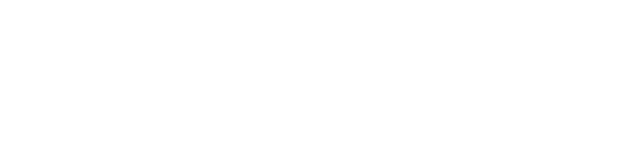
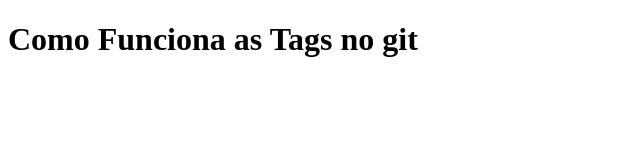
Before and after one commit to RodrigoAggio/curso_git_1, a plain HTML site: page index.html in a window 1280 px wide. Shown: the whole page, without its empty margins (0-640 px from the left). Drawn offline with Linux system fonts and the light colour scheme.

Commit message:
Envio de versão

```diff
--- a/index.html
+++ b/index.html
@@ -7,6 +7,7 @@
     <title>Curso de GIT</title>
 </head>
 <body>
+    <h1>Como Funciona as Tags no git</h1>
 
 </body>
 </html>
```
